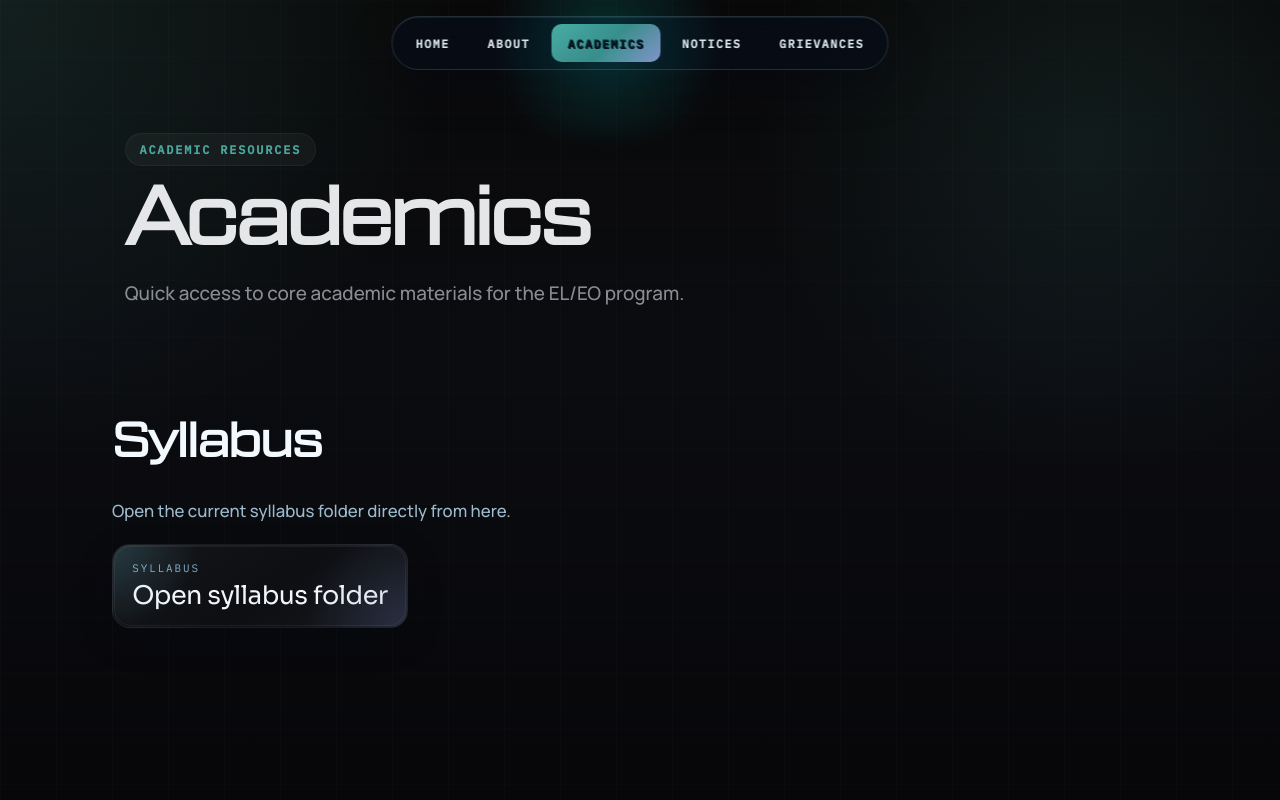
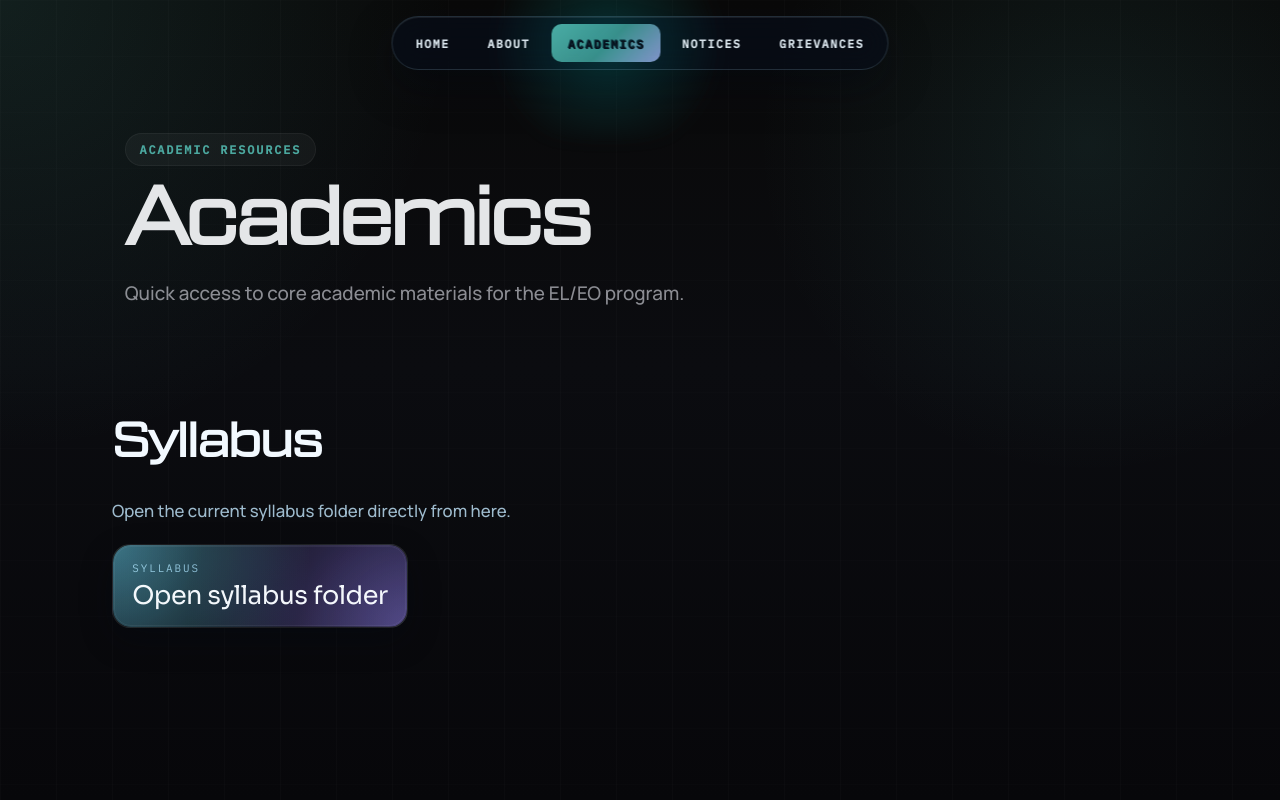
Before and after one commit to rohankishore/elweb, a React (Vite) app: page /academics in a window 1280 px wide. Shown: the top 800 px of the page. Built offline with nearby package versions, Linux system fonts and the light colour scheme.

Commit message:
liquid flow mechanics

```diff
--- a/src/App.css
+++ b/src/App.css
@@ -205,13 +205,14 @@ body::before {
   inset: 0;
   border-radius: inherit;
   background:
-    radial-gradient(circle at 0% 0%, rgba(121, 188, 227, 0.16), transparent 20%),
-    radial-gradient(circle at 100% 100%, rgba(85, 103, 162, 0.18), transparent 24%);
-  opacity: 1;
+    radial-gradient(circle at 0% 0%, rgba(87, 214, 255, 0.48), transparent 34%),
+    radial-gradient(circle at 100% 100%, rgba(130, 101, 255, 0.46), transparent 38%);
+  opacity: 0.92;
+  mix-blend-mode: screen;
   pointer-events: none;
-  background-size: 140% 140%, 140% 140%;
+  background-size: 190% 190%, 190% 190%;
   background-position: 0% 0%, 100% 100%;
-  transition: background-position 420ms ease, opacity 260ms ease;
+  transition: background-position 320ms ease, opacity 220ms ease;
 }
 
 .resource-badge::after {
@@ -1265,13 +1266,14 @@ body::before {
   inset: 0;
   border-radius: inherit;
   background:
-    radial-gradient(circle at 0% 0%, rgba(121, 188, 227, 0.16), transparent 22%),
-    radial-gradient(circle at 100% 100%, rgba(85, 103, 162, 0.18), transparent 26%);
-  opacity: 1;
+    radial-gradient(circle at 0% 0%, rgba(87, 214, 255, 0.5), transparent 36%),
+    radial-gradient(circle at 100% 100%, rgba(130, 101, 255, 0.48), transparent 40%);
+  opacity: 0.94;
+  mix-blend-mode: screen;
   pointer-events: none;
-  background-size: 140% 140%, 140% 140%;
+  background-size: 190% 190%, 190% 190%;
   background-position: 0% 0%, 100% 100%;
-  transition: background-position 420ms ease, opacity 260ms ease;
+  transition: background-position 320ms ease, opacity 220ms ease;
 }
 
 @media (max-width: 700px) {
@@ -1375,10 +1377,10 @@ body::before {
     background-position: 0% 0%, 100% 100%;
   }
   50% {
-    background-position: 22% 14%, 78% 86%;
+    background-position: 45% 20%, 55% 80%;
   }
   100% {
-    background-position: 14% 24%, 86% 76%;
+    background-position: 22% 52%, 78% 48%;
   }
 }
 
```
